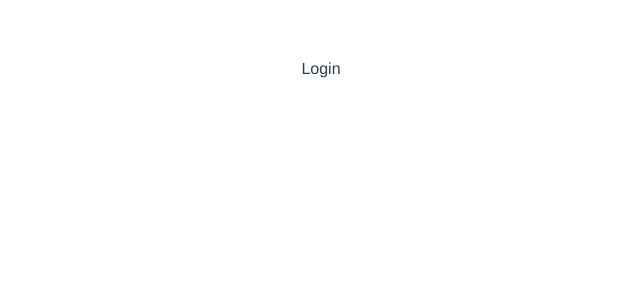
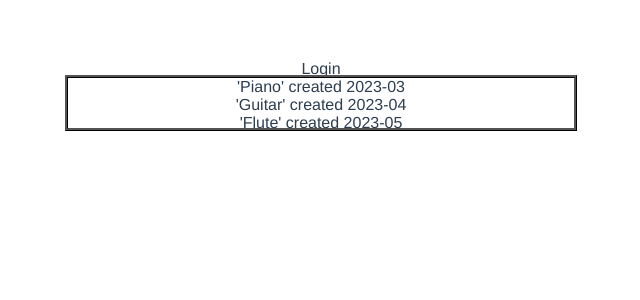
Before and after one commit to stamley/cloudwave, a Vue app: page / in a window 1280 px wide. Shown: the top 300 px of the page, without its empty margins (319-959 px from the left). Built offline with nearby package versions, Linux system fonts and the light colour scheme.

Commit message:
Added div with scrolling possibilities, aswell as some CSS

```diff
--- a/src/presenters/ProfileActionPresenter.vue
+++ b/src/presenters/ProfileActionPresenter.vue
@@ -1,6 +1,7 @@
 <template>
     <LoginView/>
     <CreateAccountView/>
+    <SavedSoundsBoxView></SavedSoundsBoxView>
 </template>
 <script>
 /*
@@ -11,9 +12,10 @@
 
 import CreateAccountView from '@/views/CreateAccountView.vue';
 import LoginView from '@/views/LoginView.vue';
+import SavedSoundsBoxView from '@/views/SavedSoundsBoxView.vue';
 
 export default{
     name: "ProfileActionPresenter",
-    components: { CreateAccountView, LoginView },
+    components: { CreateAccountView, LoginView, SavedSoundsBoxView },
 }
 </script>
--- /dev/null
+++ b/src/views/SavedSoundsBoxView.vue
@@ -0,0 +1,39 @@
+<template>
+    <div class = "box-container">
+        <div class="sound-box">
+            <div v-for="sound in sounds" :key="sound.id">
+                {{sound}}
+            </div>
+        </div>
+    </div>
+</template>
+
+<script>
+export default{
+    name: "SavedSoundsBoxView",
+    //props: {
+     //   sounds: Array,
+   // },
+    data(){
+        return {sounds: ["'Piano' created 2023-03","'Guitar' created 2023-04","'Flute' created 2023-05", "'Drums' created 2023-06","'SawtoothSynth' created 2023-07","'SinewaveSynth' created 2023-08"]};
+    }
+}
+</script>
+
+<style>
+.sound-box{
+    outline-style:ridge;
+    outline-color: black;
+    width: 40%;
+    left: 10%;
+    height: 50px;
+    overflow: auto;
+    display: flex;
+    flex-direction: column;
+}
+.box-container{
+    display: flex;
+    justify-content: center;
+}
+
+</style>
```
